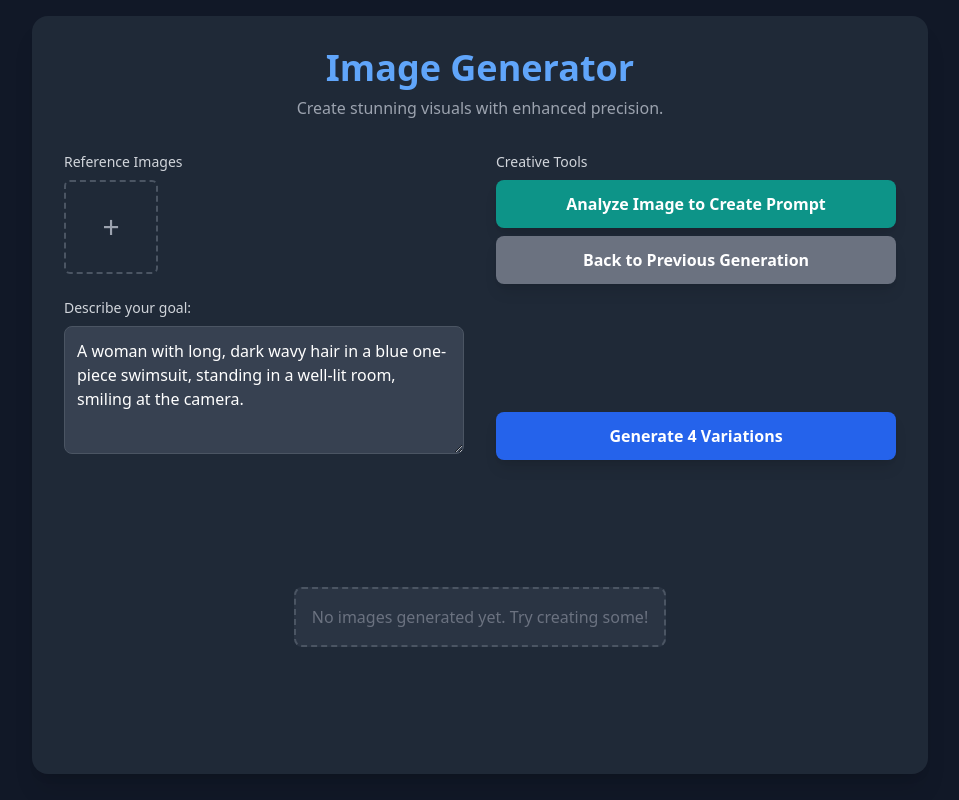
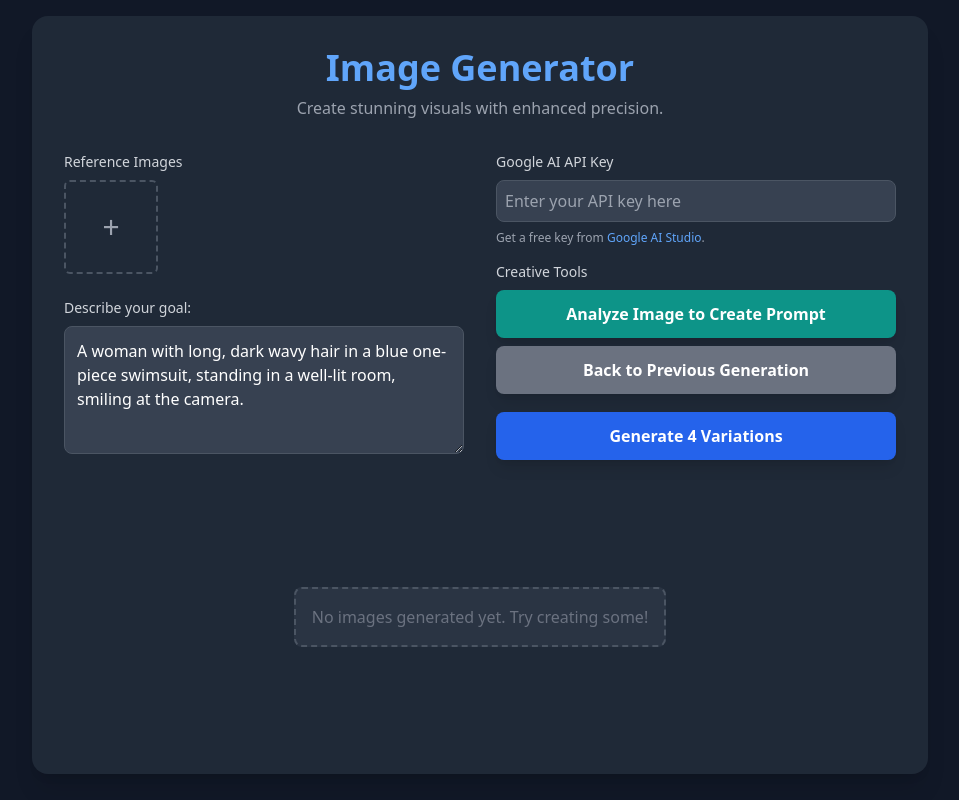
Before and after one commit to userappsdjauls/AI-Image-Generator-0.1, a React (Create React App) app: page / in a window 1280 px wide. Shown: the whole page, without its empty margins (160-1119 px from the left). Built offline with nearby package versions, Linux system fonts and the light colour scheme.

Commit message:
Update App.js

```diff
--- a/src/App.js
+++ b/src/App.js
@@ -30,6 +30,7 @@ const App = () => {
     const [isAnalyzing, setIsAnalyzing] = useState(false);
     const [copied, setCopied] = useState(false);
     const [generationHistory, setGenerationHistory] = useState([]);
+    const [apiKey, setApiKey] = useState('');
 
     const handleImageChange = async (e) => {
         if (e.target.files) {
@@ -43,6 +44,10 @@ const App = () => {
     };
 
     const handleAnalysisImageChange = async (e) => {
+        if (!apiKey) {
+            setError("Please add your Google AI API Key to use this feature.");
+            return;
+        }
         if (e.target.files && e.target.files[0]) {
             const file = e.target.files[0];
             setIsAnalyzing(true);
@@ -51,19 +56,9 @@ const App = () => {
 
             try {
                 const base64Image = await toBase64(file);
-                const apiKey = "";
 
                 const visionPrompt = `
                     You are a professional photographic analyst. Your task is to perform a forensic-level analysis of the provided image and generate a highly precise, detailed, and structured description. This description must be so accurate that an AI image generator can replicate the image with 100% fidelity.
-
-                    Break down your analysis into the following strict components:
-                    - **Subject Description:** Meticulously detail every facial feature, expression, eye color, hair style/color/texture, age, ethnicity, and body type.
-                    - **Clothing & Attire:** Describe every single item of clothing, including its material (e.g., cotton, silk, denim), texture, color, pattern, and fit. Detail all accessories like jewelry, watches, or glasses.
-                    - **Pose & Composition:** Precisely describe the subject's pose, including the angle of the head, position of limbs, and body language. Detail the camera's shot type (e.g., close-up, medium shot, full-body shot), angle, and the compositional rules applied (e.g., rule of thirds).
-                    - **Lighting & Atmosphere:** Analyze the lighting setup. Is it soft, hard, natural, or studio lighting? Identify the key light, fill light, and backlight. Describe the color temperature of the light and the mood it creates.
-                    - **Environment/Setting:** Describe the background and foreground in detail. Identify the location, objects, colors, and textures.
-                    - **Artistic Style:** Specify the overall style (e.g., photorealistic, cinematic, vintage, dramatic portrait) and the camera settings that likely produced this look (e.g., shallow depth of field, high contrast).
-
                     Synthesize these structured points into a single, comprehensive, and highly descriptive paragraph. This is the final and only output you should provide.
                 `;
 
@@ -108,12 +103,15 @@ const App = () => {
     };
 
     const handleEdit = async (imageUrl) => {
+        if (!apiKey) {
+            setError("Please add your Google AI API Key to use this feature.");
+            return;
+        }
         setLoading(true);
         setLoadingMessage('Analyzing image for editing...');
         setError(null);
-        setImageUrls([]); // Clear old results to show loading indicator
+        setImageUrls([]);
 
-        // Clean up old object URLs
         previewUrls.forEach(url => {
             if (url.startsWith('blob:')) {
                 URL.revokeObjectURL(url)
@@ -124,11 +122,9 @@ const App = () => {
             const blob = await dataUrlToBlob(imageUrl);
             const base64 = await toBase64(blob);
 
-            // Set the new reference image
             setReferenceImages([base64]);
-            setPreviewUrls([imageUrl]); // Use the data URL for preview as it's already loaded
+            setPreviewUrls([imageUrl]);
 
-            const apiKey = "";
             const visionPrompt = `Analyze this image in detail. Describe the subject, clothing, setting, lighting, and artistic style. Create a descriptive paragraph that could be used to generate a similar image.`;
             const visionParts = [{ text: visionPrompt }, { inlineData: { mimeType: "image/png", data: base64 } }];
             const visionPayload = { contents: [{ role: "user", parts: visionParts }] };
@@ -143,7 +139,7 @@ const App = () => {
             const visionResult = JSON.parse(visionText);
             const description = visionResult.candidates?.[0]?.content?.parts?.[0]?.text || 'Could not generate a prompt. Please describe the image manually.';
 
-            setPrompt(description); // Set the generated description as the new prompt
+            setPrompt(description);
 
         } catch (err) {
             setError(err.message);
@@ -156,6 +152,10 @@ const App = () => {
     };
 
     const generateImage = async () => {
+        if (!apiKey) {
+            setError("Please add your Google AI API Key to generate images.");
+            return;
+        }
         if (!prompt) {
             setError('Please enter a prompt.');
             return;
@@ -170,7 +170,6 @@ const App = () => {
         setImageUrls([]);
 
         try {
-            const apiKey = "";
             let finalPrompt;
             const negativePrompt = "Avoid: cartoon, 3d render, anime, painting, watermark, text, signature, low quality, blurry, deformed, disfigured, ugly, noise.";
 
@@ -208,7 +207,6 @@ const App = () => {
                      const errorJson = JSON.parse(errorText);
                      throw new Error(errorJson.error?.message || 'Failed to generate images.');
                  } catch(e) {
-                     // The error response wasn't JSON. Show the raw text.
                      throw new Error(`The API returned an error: ${errorText}`);
                  }
             }
@@ -296,6 +294,18 @@ const App = () => {
                         </div>
                     </div>
                     <div className="flex flex-col">
+                        <div className="mb-4 space-y-2">
+                             <label htmlFor="api-key" className="block text-sm font-medium text-gray-300">Google AI API Key</label>
+                             <input
+                                id="api-key"
+                                type="password"
+                                value={apiKey}
+                                onChange={(e) => setApiKey(e.target.value)}
+                                placeholder="Enter your API key here"
+                                className="w-full p-2 bg-gray-700 border border-gray-600 rounded-lg focus:ring-2 focus:ring-blue-500"
+                            />
+                            <p className="text-xs text-gray-400">Get a free key from <a href="https://makersuite.google.com/app/apikey" target="_blank" rel="noopener noreferrer" className="text-blue-400 hover:underline">Google AI Studio</a>.</p>
+                        </div>
                          <div className="mb-4 space-y-2">
                             <label className="block text-sm font-medium text-gray-300">Creative Tools</label>
                             <label htmlFor="analysis-upload" className="w-full bg-teal-600 hover:bg-teal-700 text-white font-bold py-3 px-4 rounded-lg flex items-center justify-center shadow-lg cursor-pointer">
```
